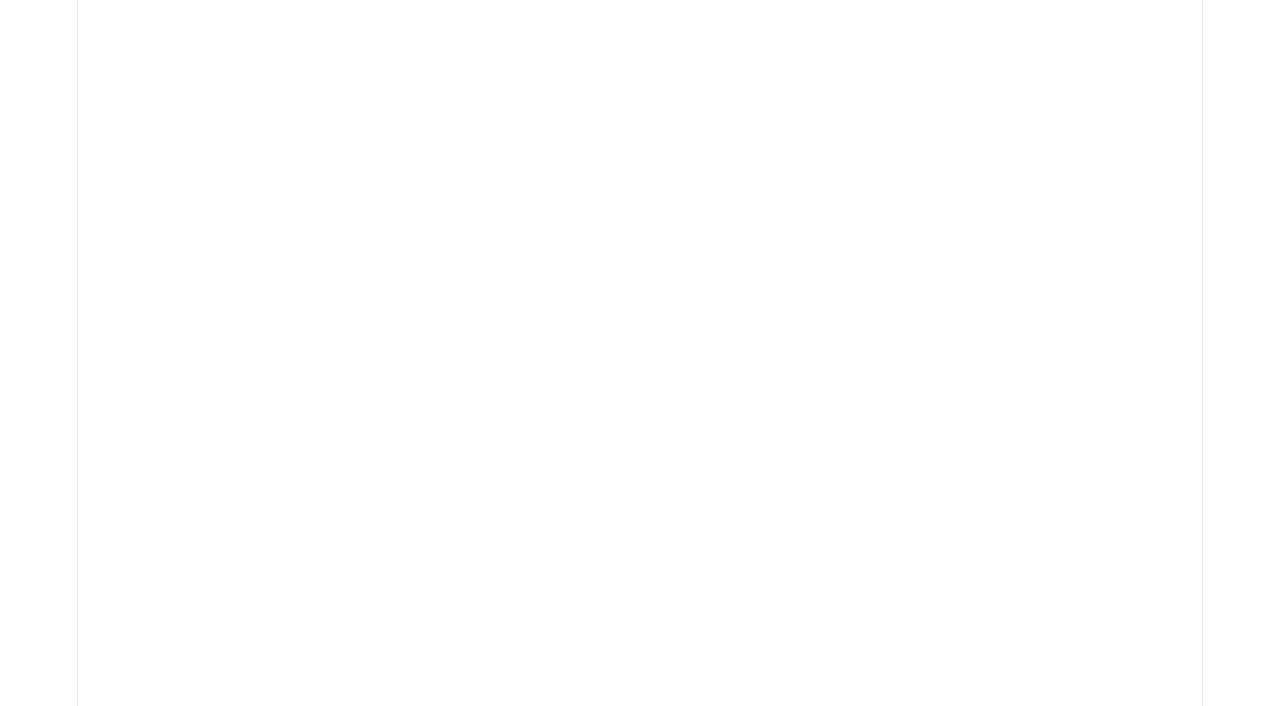
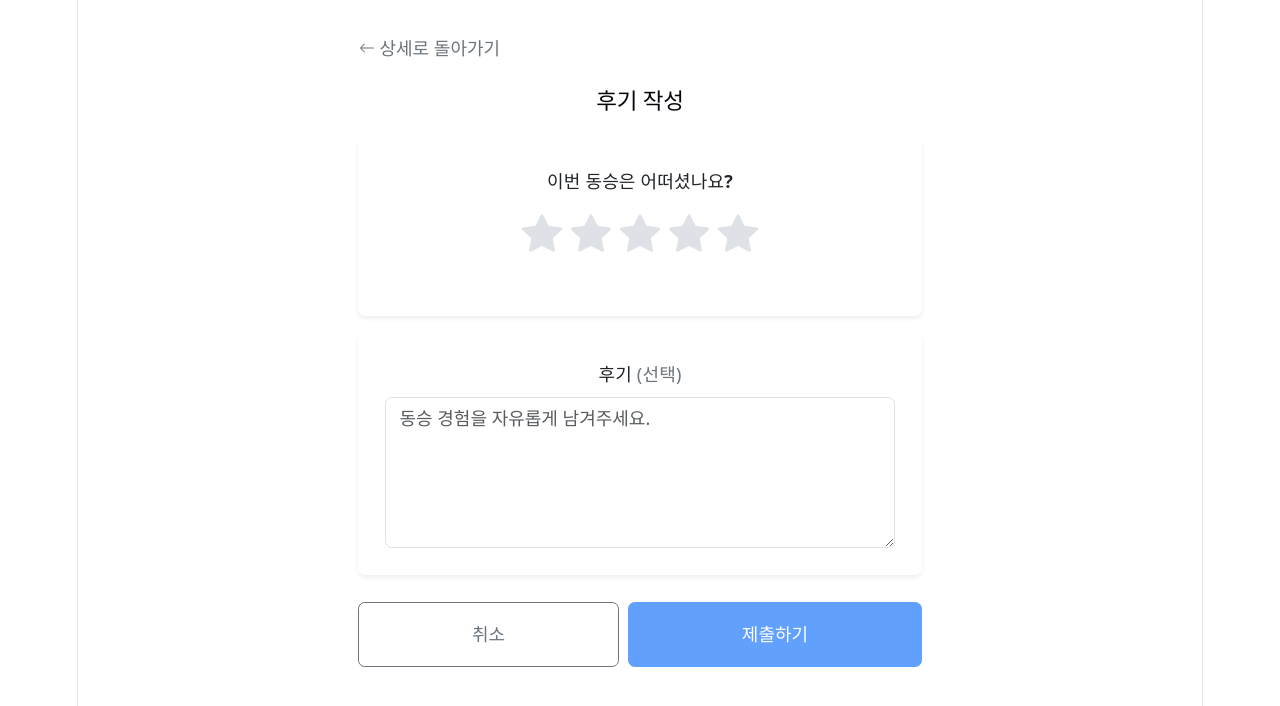
Before and after one commit to D0nghyeon-Kang/gachita, a React (Vite) app in the folder client/: page /rides/1/review in a window 1280 px wide. Before the commit this address had no page. Shown: the top 706 px of the page. Built offline with nearby package versions, Linux system fonts and the light colour scheme.

Commit message:
feat: 후기/별점 작성 화면(ReviewPage) 추가 및 라우팅 연결

```diff
--- a/client/src/App.jsx
+++ b/client/src/App.jsx
@@ -2,6 +2,7 @@ import { BrowserRouter, Routes, Route } from 'react-router-dom'
 import MainPage from './pages/MainPage'
 import DetailPage from './pages/DetailPage'
 import WritePage from './pages/WritePage'
+import ReviewPage from './pages/ReviewPage'
 
 function App() {
   return (
@@ -9,6 +10,7 @@ function App() {
       <Routes>
         <Route path="/" element={<MainPage />} />
         <Route path="/rides/:id" element={<DetailPage />} />
+        <Route path="/rides/:id/review" element={<ReviewPage />} />
         <Route path="/write" element={<WritePage />} />
       </Routes>
     </BrowserRouter>
--- a/client/src/pages/DetailPage.jsx
+++ b/client/src/pages/DetailPage.jsx
@@ -239,6 +239,14 @@ function DetailPage() {
         </button>
       )}
 
+      {/* 후기 작성 버튼 */}
+      <button
+        className="btn btn-outline-secondary w-100 py-2 mt-2 fw-semibold"
+        onClick={() => navigate(`/rides/${id}/review`)}
+      >
+        후기 작성
+      </button>
+
     </div>
   )
 }
--- /dev/null
+++ b/client/src/pages/ReviewPage.jsx
@@ -0,0 +1,123 @@
+import { useState } from 'react'
+import { useParams, useNavigate } from 'react-router-dom'
+
+function StarPicker({ rating, onRate }) {
+  const [hovered, setHovered] = useState(0)
+  const active = hovered || rating
+
+  return (
+    <div className="d-flex gap-2" role="group" aria-label="별점 선택">
+      {[1, 2, 3, 4, 5].map((star) => (
+        <button
+          key={star}
+          type="button"
+          className="btn p-0 border-0 bg-transparent"
+          onClick={() => onRate(star)}
+          onMouseEnter={() => setHovered(star)}
+          onMouseLeave={() => setHovered(0)}
+          aria-label={`${star}점`}
+          aria-pressed={rating === star}
+        >
+          <svg
+            xmlns="http://www.w3.org/2000/svg"
+            width="40"
+            height="40"
+            fill={star <= active ? '#ffc107' : '#dee2e6'}
+            viewBox="0 0 16 16"
+            aria-hidden="true"
+            style={{ transition: 'fill 0.1s' }}
+          >
+            <path d="M3.612 15.443c-.386.198-.824-.149-.746-.592l.83-4.73L.173 6.765c-.329-.314-.158-.888.283-.95l4.898-.696L7.538.792c.197-.39.73-.39.927 0l2.184 4.327 4.898.696c.441.062.612.636.282.95l-3.522 3.356.83 4.73c.078.443-.36.79-.746.592L8 13.187l-4.389 2.256z" />
+          </svg>
+        </button>
+      ))}
+    </div>
+  )
+}
+
+const RATING_LABELS = ['', '별로예요', '그저 그래요', '괜찮아요', '좋았어요', '최고예요!']
+
+function ReviewPage() {
+  const { id } = useParams()
+  const navigate = useNavigate()
+  const [rating, setRating] = useState(0)
+  const [text, setText] = useState('')
+
+  function handleSubmit(e) {
+    e.preventDefault()
+    console.log({ rideId: Number(id), rating, text })
+  }
+
+  return (
+    <div className="container py-4 px-3" style={{ maxWidth: 600 }}>
+
+      {/* 뒤로가기 */}
+      <button
+        className="btn btn-link ps-0 mb-3 text-secondary text-decoration-none d-flex align-items-center gap-1"
+        onClick={() => navigate(-1)}
+        aria-label="뒤로가기"
+      >
+        <svg xmlns="http://www.w3.org/2000/svg" width="16" height="16" fill="currentColor" viewBox="0 0 16 16" aria-hidden="true">
+          <path fillRule="evenodd" d="M15 8a.5.5 0 0 0-.5-.5H2.707l3.147-3.146a.5.5 0 1 0-.708-.708l-4 4a.5.5 0 0 0 0 .708l4 4a.5.5 0 0 0 .708-.708L2.707 8.5H14.5A.5.5 0 0 0 15 8z" />
+        </svg>
+        상세로 돌아가기
+      </button>
+
+      <h2 className="fs-5 fw-bold mb-4">후기 작성</h2>
+
+      <form onSubmit={handleSubmit}>
+
+        {/* 별점 선택 */}
+        <div className="card border-0 shadow-sm mb-3">
+          <div className="card-body p-4">
+            <p className="fw-semibold mb-3">이번 동승은 어떠셨나요?</p>
+            <div className="d-flex flex-column align-items-center gap-2">
+              <StarPicker rating={rating} onRate={setRating} />
+              <span className="small fw-medium" style={{ color: rating ? '#ffc107' : '#adb5bd', minHeight: '1.5rem' }}>
+                {RATING_LABELS[rating]}
+              </span>
+            </div>
+          </div>
+        </div>
+
+        {/* 후기 텍스트 */}
+        <div className="card border-0 shadow-sm mb-4">
+          <div className="card-body p-4">
+            <label htmlFor="review-text" className="form-label fw-semibold">
+              후기 <span className="text-secondary fw-normal">(선택)</span>
+            </label>
+            <textarea
+              id="review-text"
+              className="form-control"
+              rows={5}
+              placeholder="동승 경험을 자유롭게 남겨주세요."
+              value={text}
+              onChange={(e) => setText(e.target.value)}
+            />
+          </div>
+        </div>
+
+        {/* 취소 / 제출 버튼 */}
+        <div className="d-flex gap-2">
+          <button
+            type="button"
+            className="btn btn-outline-secondary flex-fill py-3 fw-semibold"
+            onClick={() => navigate(-1)}
+          >
+            취소
+          </button>
+          <button
+            type="submit"
+            className="btn btn-primary flex-fill py-3 fw-semibold"
+            disabled={rating === 0}
+          >
+            제출하기
+          </button>
+        </div>
+
+      </form>
+    </div>
+  )
+}
+
+export default ReviewPage
```
